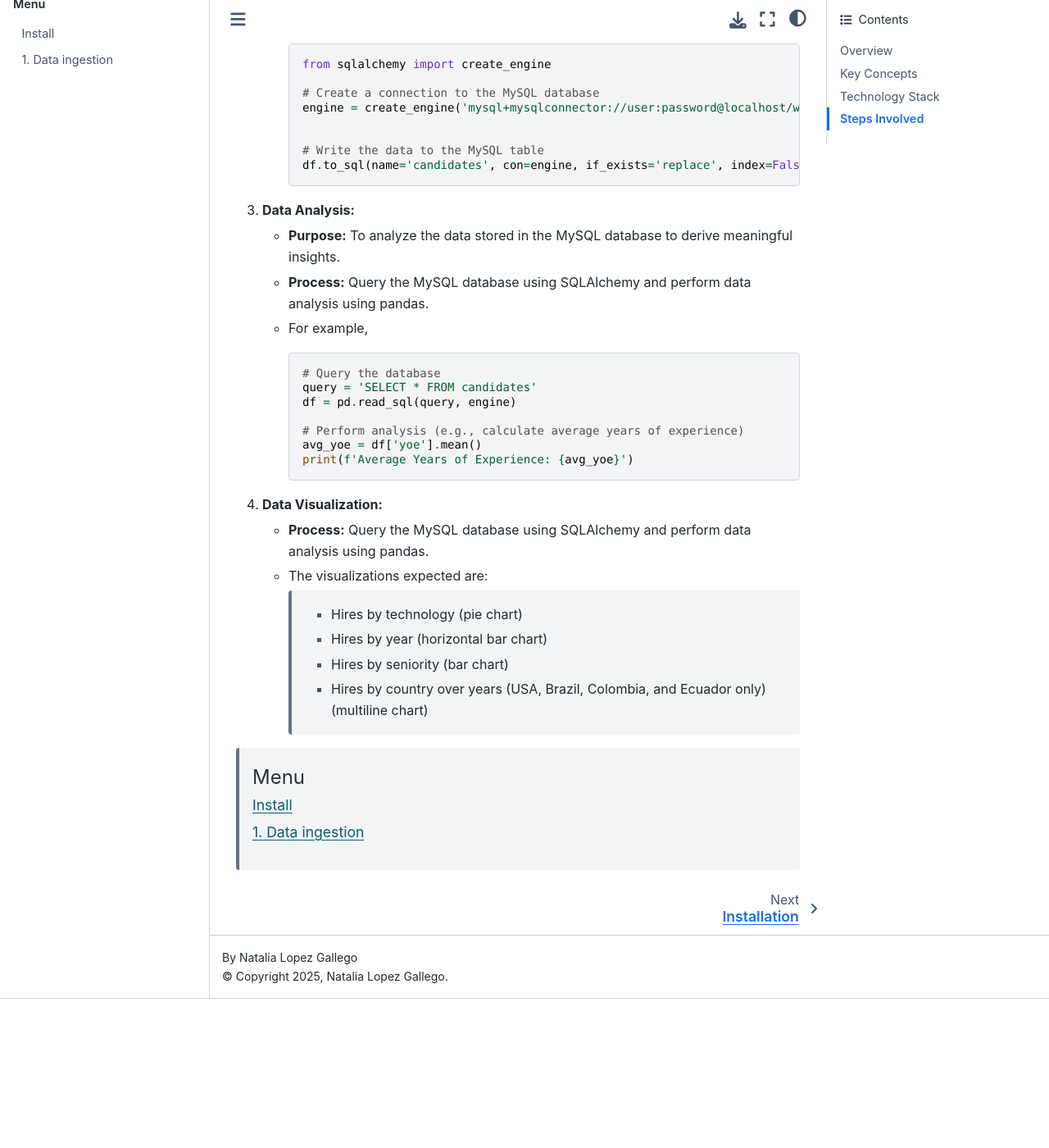
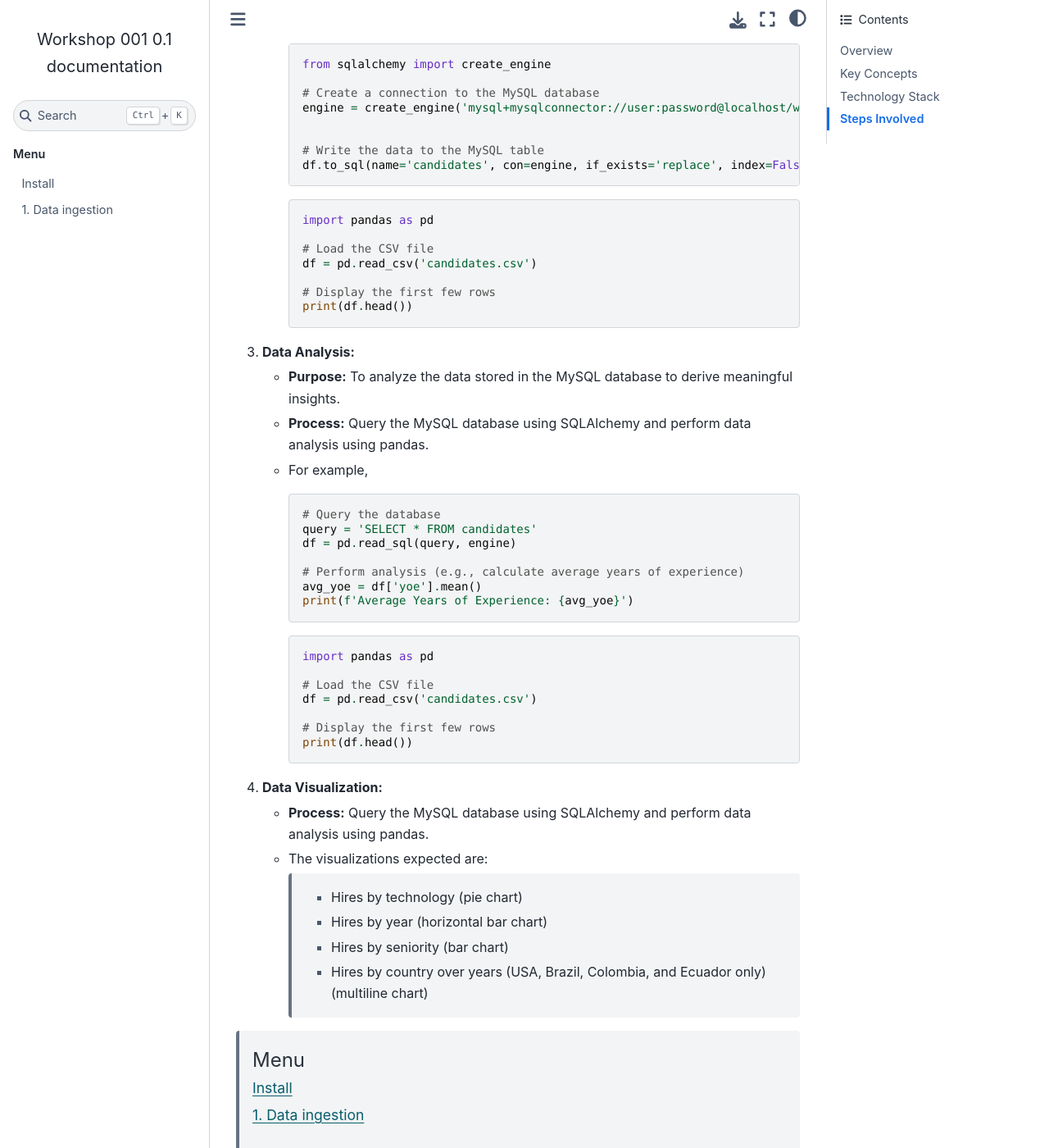
Before and after one commit to ntlg72/etl-ws-1, a Sphinx documentation site: the page built from docs/source/index.rst, in a window 1280 px wide and 1400 px high, scrolled down 1512 px. Shown: the whole window at 82% size. Built offline with Sphinx 7.4.7 and the Sphinx Book theme 1.1.4, drawn with Linux system fonts in a browser that asks for light colours; before the commit the page ends 2730 px from its top, so only the background shows below that.

Commit message:
Update index.rst

```diff
--- a/docs/source/index.rst
+++ b/docs/source/index.rst
@@ -66,6 +66,16 @@
          df.to_sql(name='candidates', con=engine, if_exists='replace', index=False)
 
 
+     ..  code-block:: python
+
+         import pandas as pd
+
+         # Load the CSV file
+         df = pd.read_csv('candidates.csv')
+
+         # Display the first few rows
+         print(df.head())
+
 3. **Data Analysis:**
 
    - **Purpose:** To analyze the data stored in the MySQL database to derive meaningful insights.
@@ -82,7 +92,15 @@
          avg_yoe = df['yoe'].mean()
          print(f'Average Years of Experience: {avg_yoe}')
 
+     ..  code-block:: python
 
+         import pandas as pd
+
+         # Load the CSV file
+         df = pd.read_csv('candidates.csv')
+
+         # Display the first few rows
+         print(df.head())
 
 
 4. **Data Visualization:**
```
